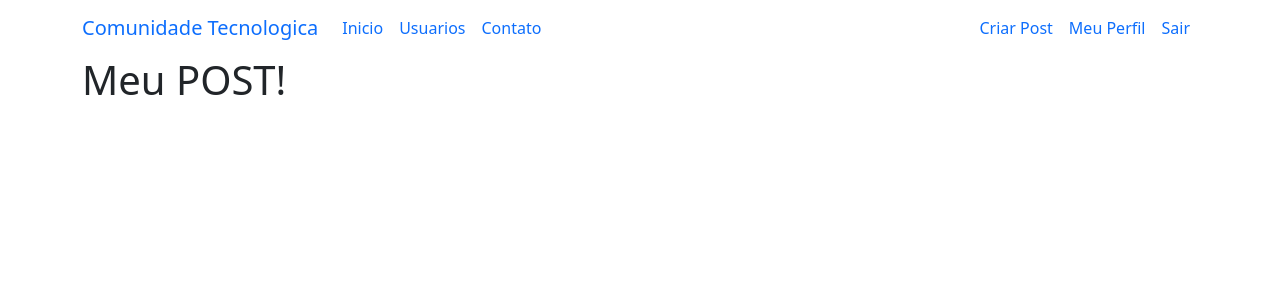
After one commit to DanielCastilhoDIniz/site02_flask, a Flask app: page /post/criar in a window 1280 px wide. The commit adds this page. Shown: the top 300 px of the page. Run offline with Flask 3, Linux system fonts and the light colour scheme; a user stored in the database is signed in.

Commit message:
finalizando autenticação de login, criar conta e redirecionamentos

```diff
--- a/comunidadetecnologica/__init__.py
+++ b/comunidadetecnologica/__init__.py
@@ -11,6 +11,8 @@ app.config['SQLALCHEMY_DATABASE_URI'] = 'sqlite:///comunidade.db'
 database = SQLAlchemy(app)
 bcrypt = Bcrypt(app)
 login_manager = LoginManager(app)
+login_manager.login_view ='login'
+login_manager.login_message_category = 'alert-info'
 
 
 from comunidadetecnologica import routes
--- a/comunidadetecnologica/routes.py
+++ b/comunidadetecnologica/routes.py
@@ -3,7 +3,7 @@ from comunidadetecnologica import app, database
 from comunidadetecnologica import bcrypt
 from comunidadetecnologica.forms import FormLogin, FormCriarConta
 from comunidadetecnologica.models import Usuario
-from flask_login import login_user
+from flask_login import login_user, logout_user, current_user, login_required
 
 
 lista_usuarios = ['Lira', 'João', 'Alon', 'Alessandra', 'Amanda']
@@ -20,6 +20,7 @@ def contato():
 
 
 @app.route('/usuarios')
+@login_required
 def usuarios():
     return render_template('usuarios.html', lista_usuarios=lista_usuarios)
 
@@ -34,7 +35,11 @@ def login():
             login_user(usuario, remember=form_login.lembrar_dados.data)
             flash(
                 f'Login feito com sucesso no e-mail: {form_login.email.data}', 'alert-success')
-            return redirect(url_for('home'))
+            par_next = request.args.get('next')
+            if par_next:
+                return redirect(par_next)
+            else:
+                return redirect(url_for('home'))
         else:
             flash(
                 f'Falha no login, E-mail ou senha incorretos!: {form_login.email.data}', 'alert-danger')
@@ -51,3 +56,23 @@ def login():
 
         return redirect(url_for('home'))
     return render_template('login.html', form_login=form_login, form_criarconta=form_criarconta)
+
+
+@app.route('/sair')
+@login_required
+def sair():
+    logout_user()
+    flash('Logout feito com sucesso', 'alert-seccess')
+    return redirect(url_for('home'))
+
+
+@app.route('/perfil')
+@login_required
+def perfil():
+    return render_template('perfil.html')
+
+
+@app.route('/post/criar')
+@login_required
+def criarpost():
+    return render_template('criarpost.html')
--- /dev/null
+++ b/comunidadetecnologica/templates/criarpost.html
@@ -0,0 +1,11 @@
+{% extends 'base.html' %}
+
+{% block body %}
+
+<div class="container">
+    <h1>Meu POST!</h1>
+</div>
+
+
+
+{% endblock %}
--- a/comunidadetecnologica/templates/navbar.html
+++ b/comunidadetecnologica/templates/navbar.html
@@ -1,11 +1,18 @@
 <nav class="navbar navbar-expand-lg bg-body-tertiary">
   <div class="container-fluid container">
-    <a class="navbar-brand" href="{{url_for('home')}}">Comunidade Tecnologica</a>
+    <a class="navbar-brand" href="{{url_for('home')}}"
+      >Comunidade Tecnologica</a
+    >
 
     <div class="collapse navbar-collapse" id="navbarSupportedContent">
       <ul class="navbar-nav me-auto mb-2 mb-lg-0">
         <li class="nav-item">
-          <a class="nav-link active" aria-current="page" href="{{url_for('home')}}">Inicio</a>
+          <a
+            class="nav-link active"
+            aria-current="page"
+            href="{{url_for('home')}}"
+            >Inicio</a
+          >
         </li>
         <li class="nav-item">
           <a class="nav-link" href="{{url_for('usuarios')}}">Usuarios</a>
@@ -15,17 +22,29 @@
         </li>
       </ul>
       <ul class="d-flex navbar-nav">
+        {%if current_user.is_authenticated %}
+        <li class="nav-item">
+          <a class="nav-link" href="{{url_for('criarpost')}}">Criar Post</a>
         </li>
+
+        <li class="nav-item">
+          <a class="nav-link" href="{{url_for('perfil')}}">Meu Perfil</a>
+        </li>
+
+        <li class="nav-item">
+          <a class="nav-link" href="{{url_for('sair')}}">Sair</a>
+        </li>
+
+        {%else%}
         <li class="nav-item">
           <a class="nav-link" href="{{url_for('login')}}">Login</a>
         </li>
+
         <li class="nav-item">
           <a class="nav-link" href="{{url_for('login')}}">Criar conta</a>
         </li>
-
+        {%endif%}
       </ul>
-
-
     </div>
   </div>
 </nav>
```
Also changed, not shown: comunidadetecnologica/templates/perfil.html (added, +11 -0 lines).
